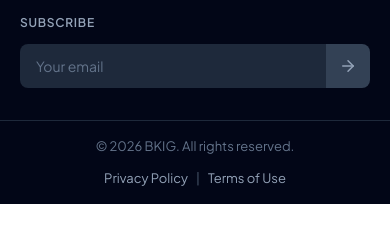
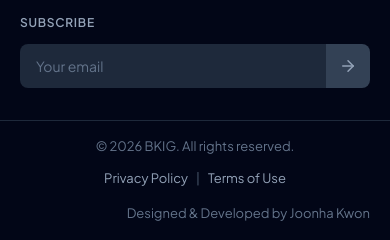
Before and after one commit to joonha9/BKIG-Website, a Flask app: page /activity in a window 390 px wide. Shown: the part 3093-3333 px from the top of the page. Before the commit the page ends 3297 px from the top, so only its background shows below. Run offline with Flask 3, Linux system fonts and the light colour scheme; some libraries are stand-ins or nearby versions.

Commit message:
Add developer credits, activity page images, Terms of Use section
- Footer: credit line 'Designed & Developed by Joonha Kwon (Founder of FACCTing)' right-aligned
- Terms of Use: new Section 5 'Platform Development & Maintenance'
- Activity: education_session.jpeg → Educational Sessions, team_project.jpeg → Team Projects, networking_session.jpeg → Networking, rbc.png → Case Competitions

Made-with: Cursor

```diff
--- a/static/base.css
+++ b/static/base.css
@@ -686,6 +686,15 @@
   color: #64748b;
 }
 
+.footer-credit {
+  max-width: 1200px;
+  margin: 0 auto;
+  padding: 0 2rem 1.25rem;
+  font-size: 0.8125rem;
+  color: #64748b;
+  text-align: right;
+}
+
 .footer-legal {
   display: flex;
   align-items: center;
@@ -753,4 +762,8 @@
   .footer-legal {
     justify-content: center;
   }
+
+  .footer-credit {
+    padding: 0 1.25rem 1rem;
+  }
 }
--- a/template/activity.html
+++ b/template/activity.html
@@ -44,7 +44,7 @@
         <!-- Card 1: Educational Sessions -->
         <a href="#" class="activity-card group block rounded-xl overflow-hidden shadow-md hover:shadow-xl transition-shadow duration-300" aria-label="Educational Sessions">
           <div class="relative aspect-[4/3] overflow-hidden">
-            <div class="absolute inset-0 bg-slate-200 group-hover:scale-105 transition-transform duration-700 ease-out" aria-hidden="true"></div>
+            <img src="{{ url_for('static', filename='images/education_session.jpeg') }}" alt="Educational session at BKIG" class="absolute inset-0 w-full h-full object-cover group-hover:scale-105 transition-transform duration-700 ease-out" aria-hidden="true">
             <div class="absolute inset-0 bg-gradient-to-t from-slate-900/90 via-slate-900/40 to-transparent" aria-hidden="true"></div>
             <div class="absolute inset-0 flex flex-col justify-end p-6 sm:p-8">
               <span class="text-slate-300 text-xs font-semibold uppercase tracking-wider mb-1">Education</span>
@@ -58,7 +58,7 @@
         <!-- Card 2: Team Projects -->
         <a href="#" class="activity-card group block rounded-xl overflow-hidden shadow-md hover:shadow-xl transition-shadow duration-300" aria-label="Team Projects">
           <div class="relative aspect-[4/3] overflow-hidden">
-            <div class="absolute inset-0 bg-slate-300 group-hover:scale-105 transition-transform duration-700 ease-out" aria-hidden="true"></div>
+            <img src="{{ url_for('static', filename='images/team_project.jpeg') }}" alt="Team project at BKIG" class="absolute inset-0 w-full h-full object-cover group-hover:scale-105 transition-transform duration-700 ease-out" aria-hidden="true">
             <div class="absolute inset-0 bg-gradient-to-t from-slate-900/90 via-slate-900/40 to-transparent" aria-hidden="true"></div>
             <div class="absolute inset-0 flex flex-col justify-end p-6 sm:p-8">
               <span class="text-slate-300 text-xs font-semibold uppercase tracking-wider mb-1">Projects</span>
@@ -72,7 +72,7 @@
         <!-- Card 3: Networking -->
         <a href="#" class="activity-card group block rounded-xl overflow-hidden shadow-md hover:shadow-xl transition-shadow duration-300" aria-label="Networking">
           <div class="relative aspect-[4/3] overflow-hidden">
-            <div class="absolute inset-0 bg-slate-400 group-hover:scale-105 transition-transform duration-700 ease-out" aria-hidden="true"></div>
+            <img src="{{ url_for('static', filename='images/networking_session.jpeg') }}" alt="Community networking at BKIG" class="absolute inset-0 w-full h-full object-cover group-hover:scale-105 transition-transform duration-700 ease-out" aria-hidden="true">
             <div class="absolute inset-0 bg-gradient-to-t from-slate-900/90 via-slate-900/40 to-transparent" aria-hidden="true"></div>
             <div class="absolute inset-0 flex flex-col justify-end p-6 sm:p-8">
               <span class="text-slate-300 text-xs font-semibold uppercase tracking-wider mb-1">Community</span>
@@ -86,7 +86,7 @@
         <!-- Card 4: Case Competitions -->
         <a href="#" class="activity-card group block rounded-xl overflow-hidden shadow-md hover:shadow-xl transition-shadow duration-300" aria-label="Case Competitions">
           <div class="relative aspect-[4/3] overflow-hidden">
-            <div class="absolute inset-0 bg-slate-500 group-hover:scale-105 transition-transform duration-700 ease-out" aria-hidden="true"></div>
+            <img src="{{ url_for('static', filename='images/rbc.png') }}" alt="Case competitions at BKIG" class="absolute inset-0 w-full h-full object-cover group-hover:scale-105 transition-transform duration-700 ease-out" aria-hidden="true">
             <div class="absolute inset-0 bg-gradient-to-t from-slate-900/90 via-slate-900/40 to-transparent" aria-hidden="true"></div>
             <div class="absolute inset-0 flex flex-col justify-end p-6 sm:p-8">
               <span class="text-slate-300 text-xs font-semibold uppercase tracking-wider mb-1">Competitions</span>
--- a/template/base.html
+++ b/template/base.html
@@ -244,6 +244,7 @@
           <a href="{{ url_for('terms_of_use') }}" class="footer-legal-link" aria-label="Terms of Use">Terms of Use</a>
         </div>
       </div>
+      <p class="footer-credit">Designed &amp; Developed by Joonha Kwon</p>
     </div>
   </footer>
 
```
Also changed, not shown: template/terms_of_use.html (+8 -0 lines), static/images/education_session.jpeg (added), static/images/networking_session.jpeg (added), static/images/team_project.jpeg (added).
